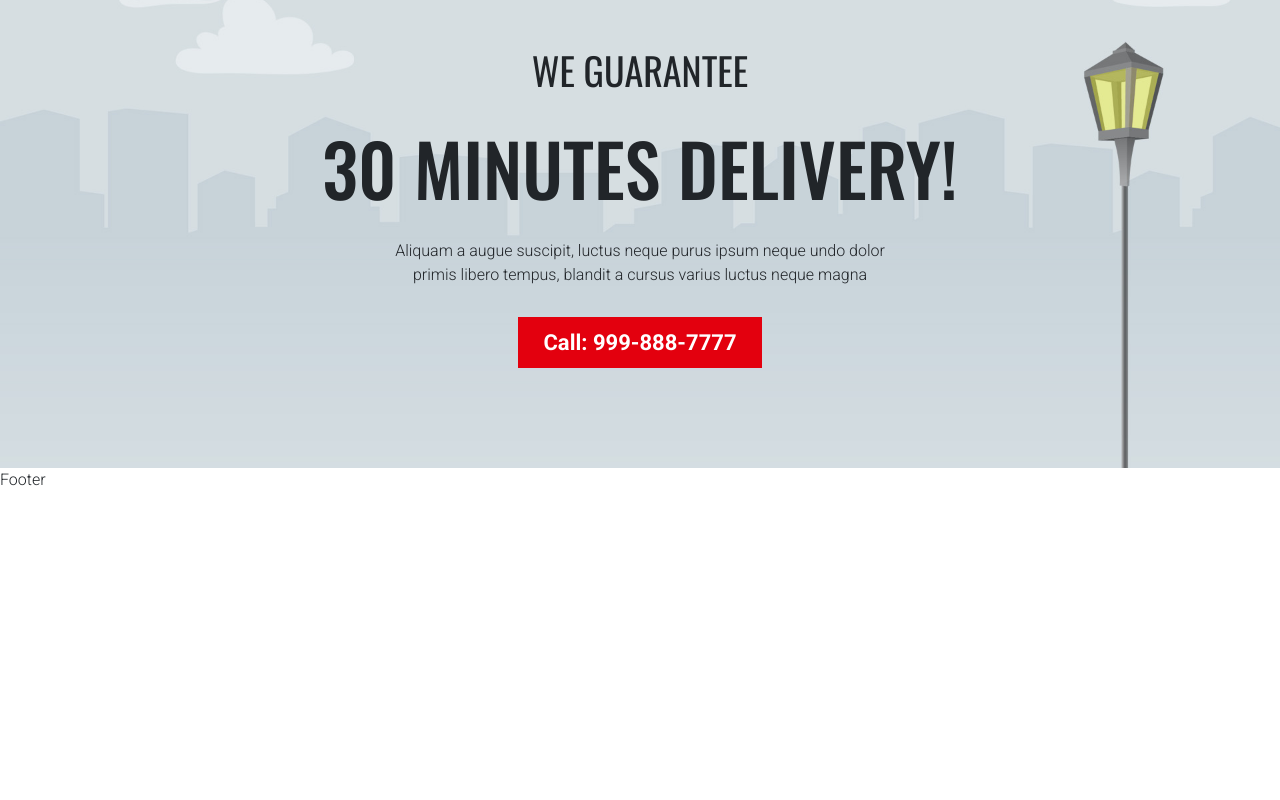
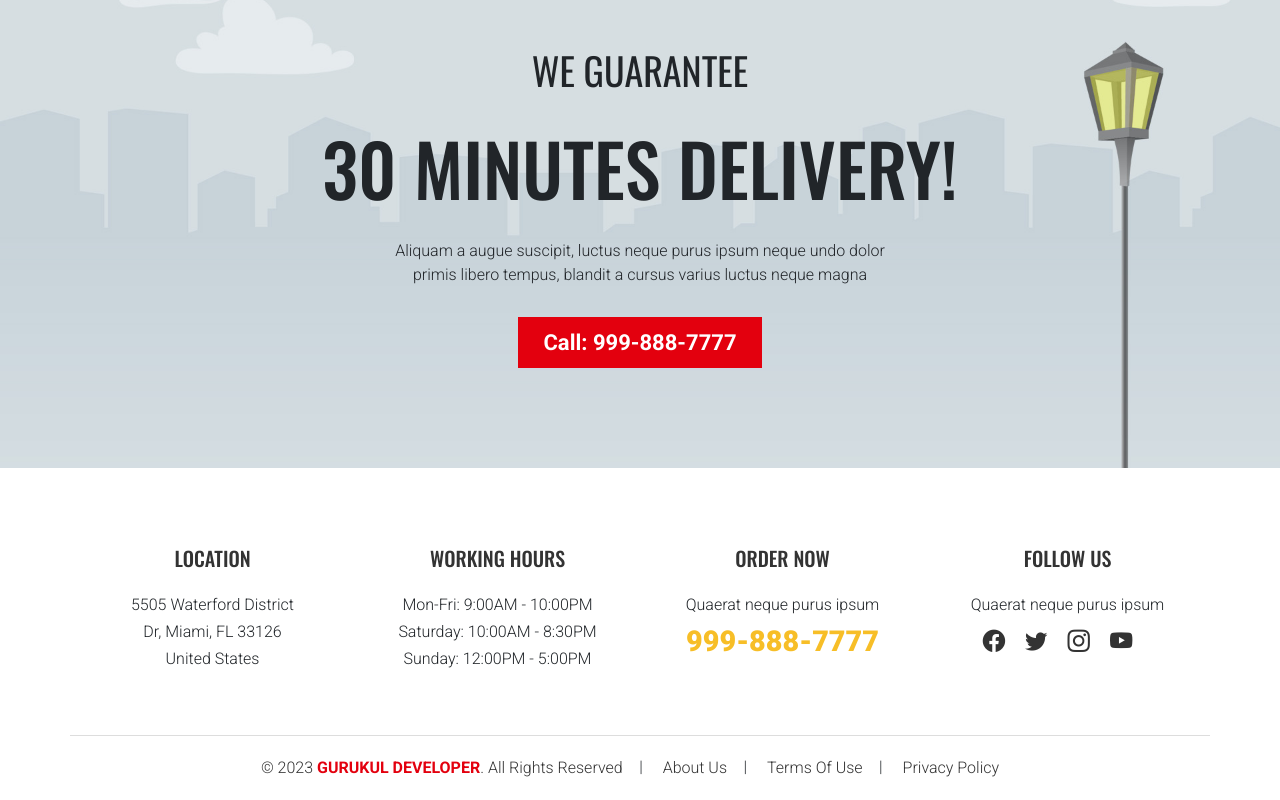
Before and after one commit to Ayushrai83/Gurukul-Restaurant, a React (Create React App) app: page / in a window 1280 px wide. Shown: the part 6629-7429 px from the top of the page. Before the commit the page ends 7121 px from the top, so only its background shows below. Built offline with nearby package versions, Linux system fonts and the light colour scheme.

Commit message:
Added Footer

```diff
--- a/src/components/Layouts/Footer.js
+++ b/src/components/Layouts/Footer.js
@@ -1,11 +1,122 @@
-import React from 'react'
+import React, { useState, useEffect } from "react";
+import { Container, Row, Col } from "react-bootstrap";
+import { Link } from "react-router-dom";
 
 function Footer() {
+  // Scroll State
+  const [isVisible, setIsVisible] = useState(false);
+  const scrollTop = () => {
+    window.scrollTo({
+      top: 0,
+      behavior: "smooth",
+    });
+  };
+
+  const listenToScroll = () => {
+    let heightToHidden = 250;
+    const windowScroll =
+      document.body.scrollTop || document.documentElement.scrollTop;
+
+    windowScroll > heightToHidden ? setIsVisible(true) : setIsVisible(false);
+  };
+
+  useEffect(() => {
+    window.addEventListener("scroll", listenToScroll);
+  });
   return (
-    <div>
-      Footer
-    </div>
-  )
+    <>
+      <footer>
+        <Container>
+          <Row>
+            <Col sm={6} lg={3} className="mb-4 mb-lg-0">
+              <div className="text-center">
+                <h5>Location</h5>
+                <p>5505 Waterford District</p>
+                <p>Dr, Miami, FL 33126</p>
+                <p>United States</p>
+              </div>
+            </Col>
+            <Col sm={6} lg={3} className="mb-4 mb-lg-0">
+              <div className="text-center">
+                <h5>Working Hours</h5>
+                <p>Mon-Fri: 9:00AM - 10:00PM</p>
+                <p>Saturday: 10:00AM - 8:30PM</p>
+                <p>Sunday: 12:00PM - 5:00PM</p>
+              </div>
+            </Col>
+            <Col sm={6} lg={3} className="mb-4 mb-lg-0">
+              <div className="text-center">
+                <h5>Order Now</h5>
+                <p>Quaerat neque purus ipsum</p>
+                <p>
+                  <Link to="tel:9998887777" className="calling">
+                    999-888-7777
+                  </Link>
+                </p>
+              </div>
+            </Col>
+            <Col sm={6} lg={3} className="mb-4 mb-lg-0">
+              <div className="text-center">
+                <h5>Follow Us</h5>
+                <p>Quaerat neque purus ipsum</p>
+                <ul className="list-unstyled text-center mt-2">
+                  <li>
+                    <Link to="/">
+                      <i class="bi bi-facebook"></i>
+                    </Link>
+                  </li>
+                  <li>
+                    <Link to="/">
+                      <i class="bi bi-twitter"></i>
+                    </Link>
+                  </li>
+                  <li>
+                    <Link to="/">
+                      <i class="bi bi-instagram"></i>
+                    </Link>
+                  </li>
+                  <li>
+                    <Link to="/">
+                      <i class="bi bi-youtube"></i>
+                    </Link>
+                  </li>
+                </ul>
+              </div>
+            </Col>
+          </Row>
+          <Row className="copy_right">
+            <Col>
+              <div>
+                <ul className="list-unstyled text-center mb-0">
+                  <li>
+                    <Link to="/">
+                      © 2023 <span>GURUKUL DEVELOPER</span>. All Rights Reserved
+                    </Link>
+                  </li>
+                  <li>
+                    <Link to="/">About Us</Link>
+                  </li>
+                  <li>
+                    <Link to="/">Terms Of Use</Link>
+                  </li>
+                  <li>
+                    <Link to="/">Privacy Policy</Link>
+                  </li>
+                </ul>
+              </div>
+            </Col>
+          </Row>
+        </Container>
+      </footer>
+
+      {/* Sroll To Top */}
+      {isVisible && (
+        <div className="scroll_top" onClick={scrollTop}>
+          <i class="bi bi-arrow-up"></i>
+        </div>
+      )}
+    </>
+  );
 }
 
-export default Footer
+export default Footer;
```
